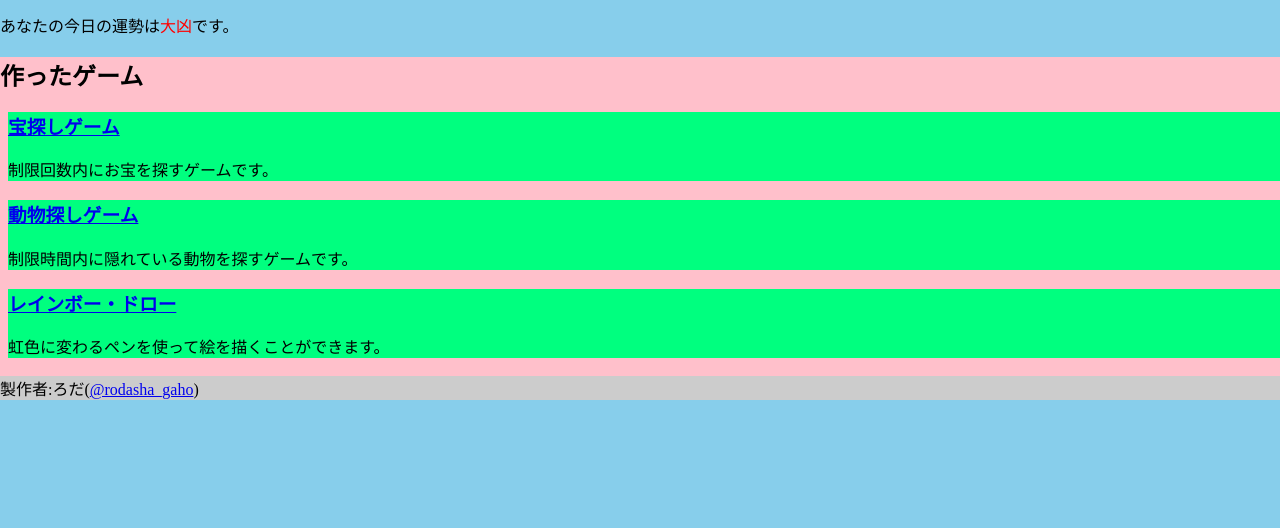
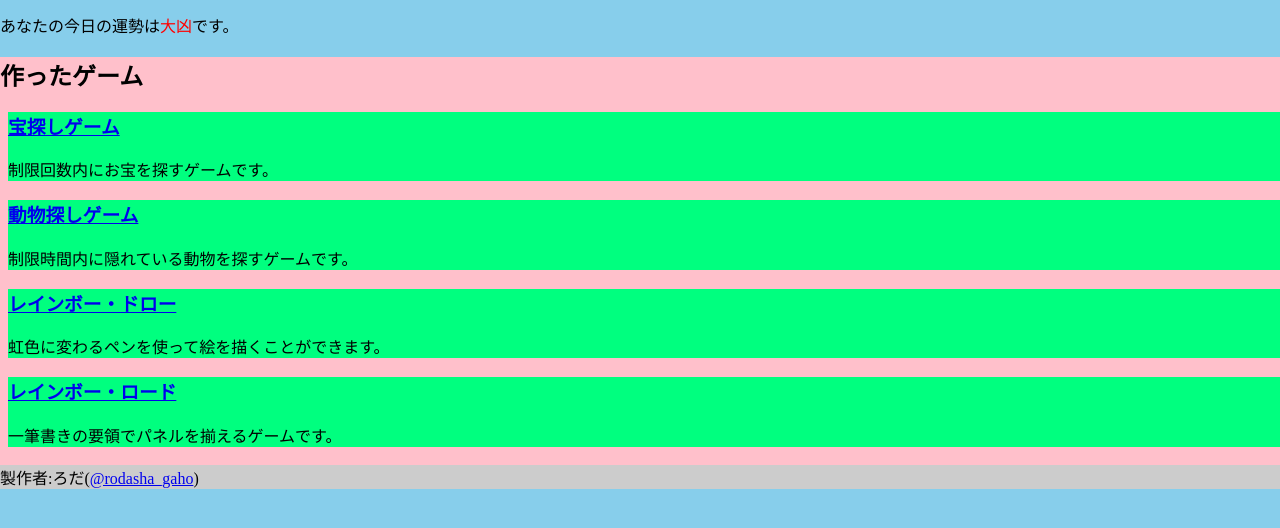
Before and after one commit to rodasha/Self-introduction, a plain HTML site: page index.html in a window 1280 px wide. Shown: the part 116-644 px from the top of the page. Drawn offline with Linux system fonts and the light colour scheme.

Commit message:
Update index.html

```diff
--- a/index.html
+++ b/index.html
@@ -60,6 +60,12 @@
           <h1>レインボー・ドロー</h1>
         </a>
         虹色に変わるペンを使って絵を描くことができます。
+      </section>
+      <section class="game">
+        <a href="https://rodasha.github.io/Rainbow-Road/" target="_blank">
+          <h1>レインボー・ロード</h1>
+        </a>
+        一筆書きの要領でパネルを揃えるゲームです。
       </section><br>
     </section>
     <footer>
```
